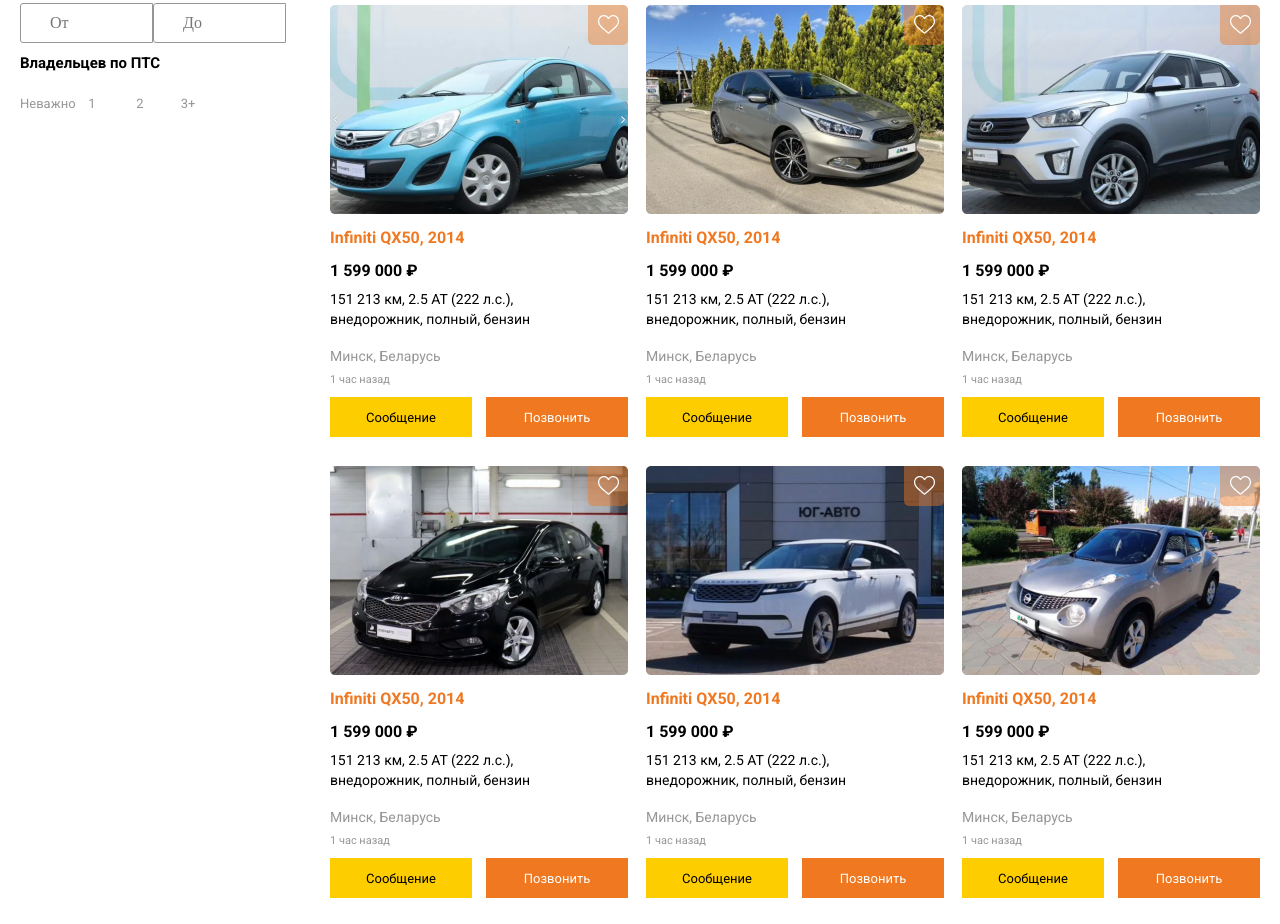
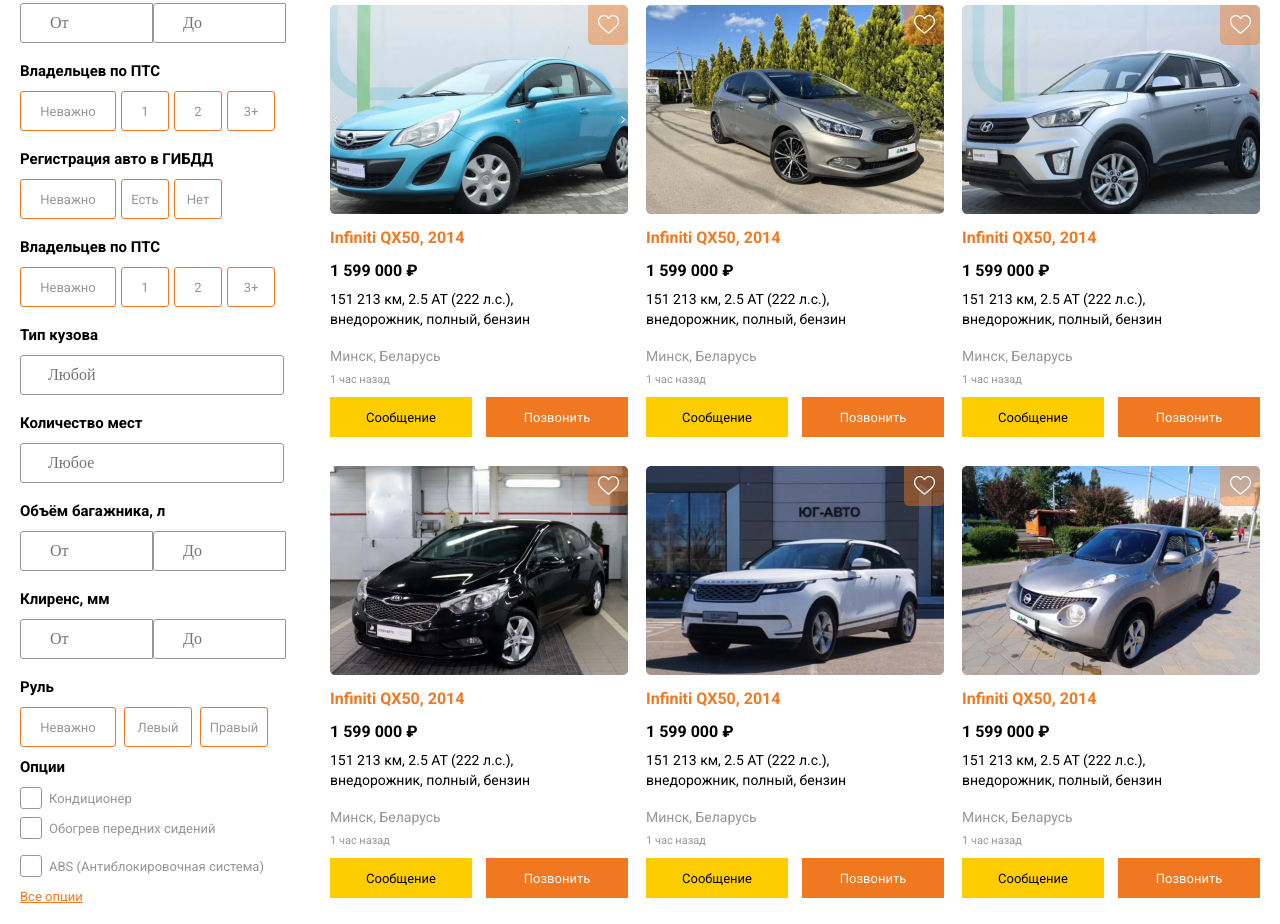
Before and after one commit to LEON-coder/AURAUTO, a website: page dist/html/catalog.html in a window 1280 px wide. Shown: the part 1510-2434 px from the top of the page. Drawn offline with Linux system fonts and the light colour scheme; a web font is replaced by a local one.

Commit message:
Верстка страинцы catalog desktop версия

```diff
--- a/dist/css/catalog.css
+++ b/dist/css/catalog.css
@@ -325,6 +325,21 @@
 	line-height    : normal;
 }
 
+.block-items {
+	display: flex;
+}
+
+.common-block-input {
+	width        : 133px;
+	height       : 40px;
+	flex-shrink  : 0;
+	border-radius: 3px 0px 0px 3px;
+	border       : 1px solid #969696;
+	background   : #FFF;
+	box-sizing   : border-box;
+	padding-left : 27px;
+}
+
 #text-area-input {
 	width        : 264px;
 	height       : 40px;
@@ -332,6 +347,7 @@
 	border-radius: 3px;
 	border       : 1px solid #969696;
 	background   : #FFF;
+	padding-left : 27px;
 }
 
 .checkbox-label-name {
@@ -519,9 +535,11 @@
 	padding-left : 29px;
 }
 
-.information-owners-block {
+.information-owners-block,
+.registration-block {
 	display       : flex;
 	flex-direction: column;
+	margin-top    : 8px;
 }
 
 .owners {
@@ -539,24 +557,52 @@
 	line-height    : normal;
 }
 
-.owners-links-block {
+.registration {
+	width      : 262px;
+	height     : 40px;
+	color      : #000;
+	font-family: Roboto;
+	font-size  : 15px;
+	font-style : normal;
+	font-weight: 700;
+	line-height: normal;
+	display    : flex;
+	align-items: center;
+}
+
+#no-matter-registration {
+	display        : flex;
+	width          : 123px;
+	height         : 40px;
+	flex-direction : column;
+	justify-content: center;
+	flex-shrink    : 0;
+}
+
+.owners-links-block,
+.registration-links-block {
 	display: flex;
 }
 
-.no-matter {
+#no-matter {
 	display        : flex;
 	width          : 96px;
 	height         : 40px;
 	flex-direction : column;
 	justify-content: center;
 	flex-shrink    : 0;
-	color          : #FFF;
+	color          : #969696;
 	text-align     : center;
 	font-family    : Roboto;
 	font-size      : 13px;
 	font-style     : normal;
 	font-weight    : 400;
 	line-height    : normal;
+}
+
+#no-matter:hover {
+	background-color: #EF7820;
+	color           : #FFFFFF;
 }
 
 .owners-link {
@@ -573,18 +619,140 @@
 	font-style     : normal;
 	font-weight    : 400;
 	line-height    : normal;
+	border         : 1px solid #EF7820;
+	border-radius  : 3px;
+	margin-left    : 5px;
 }
 
-.cars-offers-block {
+.owners-link:first-child {
+	margin-left: 0;
+}
+
+.registration-link {
+	margin-left : 0;
+	margin-right: 5px;
+}
+
+.registration-link:last-child {
+
+	margin-right: 0;
+}
+
+#body-car-select-item {
+	width        : 264px;
+	height       : 40px;
+	flex-shrink  : 0;
+	border-radius: 3px;
+	border       : 1px solid #969696;
+	background   : #FFF;
+	box-sizing   : border-box;
+	padding-left : 27px;
+}
+
+.label-body-car {
+	display        : flex;
+	width          : 185px;
+	height         : 40px;
+	flex-direction : column;
+	justify-content: center;
+	color          : #000;
+	font-family    : Roboto;
+	font-size      : 15px;
+	font-style     : normal;
+	font-weight    : 700;
+	line-height    : normal;
+	margin-top     : 8px;
+}
+
+.owners-link:hover,
+.registration-link:hover {
+	background-color: #EF7820;
+	color           : #FFFFFF;
+}
+
+.owners-links-block .cars-offers-block {
 	display   : flex;
 	margin-top: 31px;
 	flex-wrap : wrap;
+}
+
+.wheel-left {
+	margin-left: 8px;
+}
+
+.wheel-width {
+	display        : flex;
+	width          : 68px;
+	height         : 40px;
+	flex-direction : column;
+	justify-content: center;
+	flex-shrink    : 0;
+	color          : #969696;
+	text-align     : center;
+	font-family    : Roboto;
+	font-size      : 13px;
+	font-style     : normal;
+	font-weight    : 400;
+	line-height    : normal;
+}
+
+.checkbox-selection-wrap {
+	display       : flex;
+	flex-direction: column;
+}
+
+.selection-item {
+	margin-bottom: 8px;
+}
+
+.selection-item:last-child {
+	margin-bottom: 0;
+	margin-top   : 0;
+}
+
+.select-width-checkbox {
+	display        : flex;
+	width          : 233px;
+	height         : 22px;
+	flex-direction : column;
+	justify-content: center;
+	flex-shrink    : 0;
+}
+
+.All-options {
+	display             : flex;
+	width               : 233px;
+	height              : 22px;
+	flex-direction      : column;
+	justify-content     : center;
+	flex-shrink         : 0;
+	color               : #EF7820;
+	font-family         : Roboto;
+	font-size           : 13px;
+	font-style          : normal;
+	font-weight         : 400;
+	line-height         : normal;
+	text-decoration-line: underline;
+}
+
+.block-models-auto__advertisements {
+	width      : 262px;
+	height     : 524px;
+	flex-shrink: 0;
+	background : url(../images/catalog_page/block-models-auto__advertisements.jpg);
+	margin-top : 20px;
 }
 
 .car-offer {
 	width       : 298px;
 	flex-shrink : 0;
 	margin-right: 18px;
+}
+
+.cars-offers-block {
+	display   : flex;
+	flex-wrap : wrap;
+	margin-top: 31px;
 }
 
 .car-offer:nth-child(3),
--- a/dist/html/catalog.html
+++ b/dist/html/catalog.html
@@ -81,15 +81,23 @@
 
         <div class="catalog-select-group__wrap">
           <label for="brand" class="label">Марка</label>
-          <input type="text" name="brand" id="text-area-input">
+          <input type="text" name="brand" id="text-area-input" placeholder="Любая">
           <label for="model" class="label">Модель</label>
-          <input type="text" name="model" id="text-area-input">
+          <input type="text" name="model" id="text-area-input" placeholder="Любая">
           <label for="brand" class="label">Цена</label>
-          <input type="text" name="brand" id="text-area-input">
+          <div class="block-items">
+            <input type="text" name="brand" class="common-block-input" placeholder="Цена от">
+            <input type="text" name="brand" class="common-block-input" placeholder="До, руб.">
+          </div>
+
           <label for="brand" class="label">Год выпуска</label>
-          <input type="text" name="brand" id="text-area-input">
+          <div class="block-items">
+            <input type="text" name="brand" class="common-block-input" placeholder="1960">
+            <input type="text" name="brand" class="common-block-input" placeholder="2023">
+          </div>
+
           <label for="brand" class="label">Коробка передач</label>
-          <input type="text" name="brand" id="text-area-input">
+          <input type="text" name="brand" id="text-area-input" placeholder="Любая">
 
           <div class="checkbox-block">
             <p class="checkbox-label-name">Привод</p>
@@ -169,7 +177,26 @@
               <p class="owners">Владельцев по ПТС</p>
 
               <div class="owners-links-block">
-                <a class="owners-link no-matter" href="">Неважно</a>
+                <a class="owners-link" id="no-matter" href="">Неважно</a>
+                <a class="owners-link" href="">1</a>
+                <a class="owners-link" href="">2</a>
+                <a class="owners-link" href="">3+</a>
+              </div>
+            </div>
+            <div class="registration-block">
+              <p class="registration">Регистрация авто в ГИБДД</p>
+
+              <div class="registration-links-block">
+                <a class="owners-link" id="no-matter" href="">Неважно</a>
+                <a class="owners-link" href="">Есть</a>
+                <a class="owners-link" href="">Нет</a>
+              </div>
+            </div>
+            <div class="information-owners-block">
+              <p class="owners">Владельцев по ПТС</p>
+
+              <div class="owners-links-block">
+                <a class="owners-link" id="no-matter" href="">Неважно</a>
                 <a class="owners-link" href="">1</a>
                 <a class="owners-link" href="">2</a>
                 <a class="owners-link" href="">3+</a>
@@ -179,9 +206,62 @@
         </div>
 
 
+        <div class="body-car-select">
+          <label for="Тип кузова" class="label-body-car">Тип кузова</label>
+          <input type="text" name="brand" id="body-car-select-item" placeholder="Любой">
+          <label for="Количество мест" class="label-body-car">Количество мест</label>
+          <input type="text" name="model" id="body-car-select-item" placeholder="Любое">
+          <label for="brand" class="label-body-car">Объём багажника, л</label>
+          <div class="block-engine-force">
+            <input type="text" name="Расход топлива" id="fuel-consumption" placeholder="От">
+            <input type="text" name="Расход топлива" id="fuel-consumption" placeholder="До">
+          </div>
+          <label for="brand" class="label-body-car">Клиренс, мм</label>
+          <div class="block-engine-force">
+            <input type="text" name="Расход топлива" id="fuel-consumption" placeholder="От">
+            <input type="text" name="Расход топлива" id="fuel-consumption" placeholder="До">
+          </div>
+        </div>
+
+        <div class="information-owners-block">
+          <p class="owners">Руль</p>
+          <div class="owners-links-block">
+            <a class="owners-link wheel-left wheel-width " id="no-matter" href="">Неважно</a>
+            <a class="owners-link wheel-left wheel-width " href="">Левый</a>
+            <a class="owners-link wheel-left wheel-width " href="">Правый</a>
+          </div>
+        </div>
+
+        <div class="checkbox-block">
+          <p class="checkbox-label-name">Опции</p>
+          <div class="checkbox-selection-wrap">
+
+            <div class="checkbox-engine selection-item">
+              <input type="checkbox" value="Conditioner" name="selection" id="text-area-checkbox">
+              <label class="name-checkbox select-width-checkbox" for="selection"> Кондиционер </label>
+            </div>
+
+            <div class="checkbox-engine selection-item">
+              <input type="checkbox" value="Heated front seats" name="selection" id="text-area-checkbox">
+              <label class="name-checkbox select-width-checkbox" for="selection">Обогрев передних сидений </label>
+            </div>
 
 
+            <div class="checkbox-engine selection-item">
+              <input type="checkbox" value="ABS (Anti-lock system)" name="selection" id="text-area-checkbox">
+              <label class="name-checkbox select-width-checkbox" for="selection">ABS (Антиблокировочная система)
+              </label>
+            </div>
+
+            <a class="All-options" href="#">Все опции</a>
+
+          </div>
+        </div>
+        <div class="block-models-auto__advertisements">
+
+        </div>
       </div>
+
       <div class="models-block-describe">
 
         <div class="models-block-wrap">
@@ -691,6 +771,7 @@
       </div>
     </div>
   </footer>
+
 </body>
 <script type="text/javascript" src="../js/scripts.js"></script>
 
```
Also changed, not shown: dist/images/catalog_page/block-models-auto__advertisements.jpg (added).
